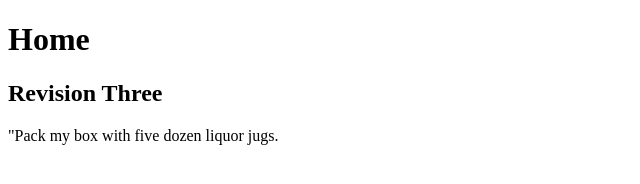
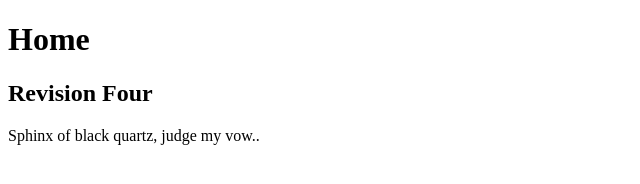
Before and after one commit to rocky-test/projects, a plain HTML site: page index.html in a window 1280 px wide. Shown: the whole page, without its empty margins (0-640 px from the left). Drawn offline with Linux system fonts and the light colour scheme.

Commit message:
Prejekto ketvirtas leidimas app01 atsakoje

```diff
--- a/index.html
+++ b/index.html
@@ -7,8 +7,8 @@
 <body>
 
   <h1>Home</h1>
-  <h2>Revision Three</h2>
-  <p>"Pack my box with five dozen liquor jugs.</p>
+  <h2>Revision Four</h2>
+  <p>Sphinx of black quartz, judge my vow..</p>
 
 </body>
 </html>
```
